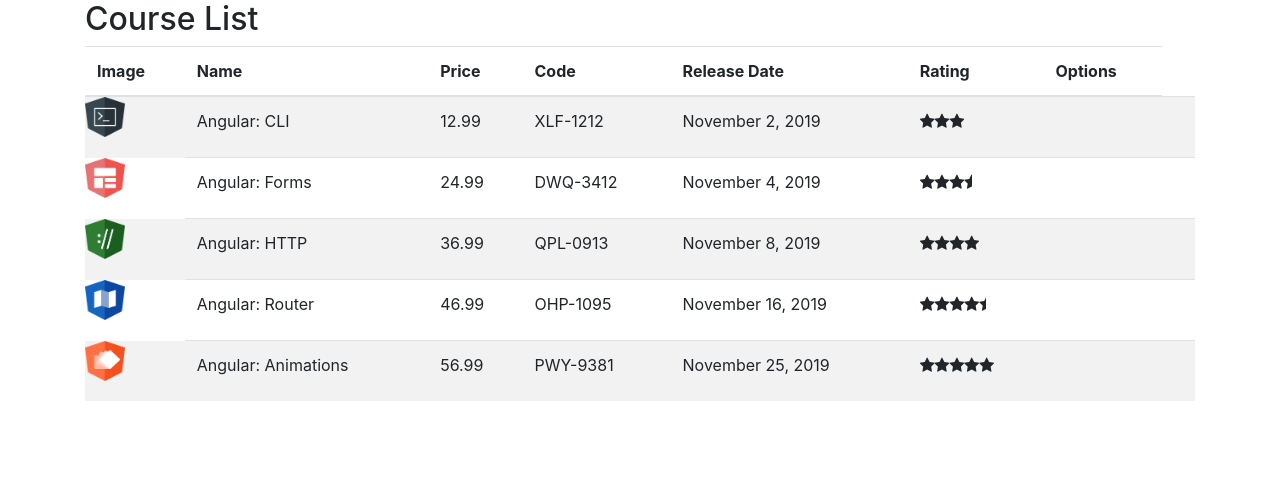
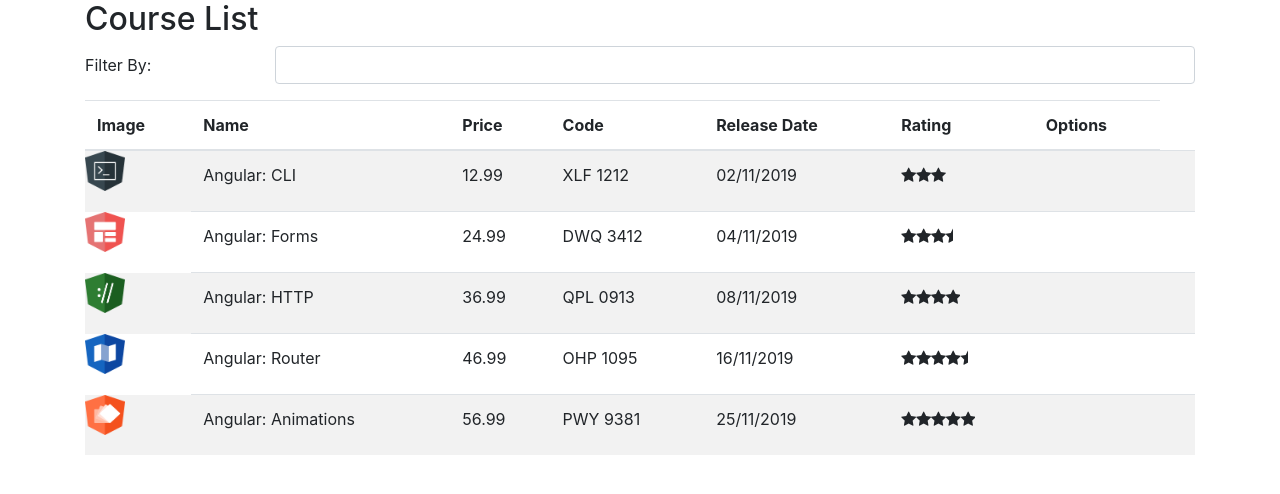
Before and after one commit to TiagoGIM/course-manager-Angular-DIOBootCamp, an Angular app: page / in a window 1280 px wide. Shown: the top 494 px of the page. Built offline with nearby package versions, Linux system fonts and the light colour scheme.

Commit message:
criação de um data pipe para exemplificar o seu uso na pratica

```diff
--- a/src/courses/course-list.component.html
+++ b/src/courses/course-list.component.html
@@ -1,4 +1,12 @@
 <h2> Course List </h2>
+
+<div class ="form-group row">
+    <label class="col-sm-2 col-form-label"> Filter By: </label>
+    <div class="col-sm-10">
+        <input [(ngModel)]="filter" class="form-control">
+    </div>
+</div>
+
 <table class="table table-striped">
     <thead>
         <tr>
@@ -12,13 +20,13 @@
         </tr>
     </thead>
     <tbody>
-        <tr *ngFor="let c of courses">
+        <tr *ngFor="let c of filteredCourses">
             <img [src]='c.imageUrl'  width="40" height="40"  >
 
             <td>{{c.name}}</td>
             <td>{{c.price}}</td>
-            <td>{{c.code}}</td>
-            <td>{{c.releaseDate}}</td>
+            <td>{{c.code | replace: '-' : ' ' }}</td>
+            <td>{{c.releaseDate | date: 'dd/MM/yyyy'}}</td>
             <td>
                 <app-star [rating]="c.rating" ></app-star>
             </td>
--- a/src/courses/course-list.component.ts
+++ b/src/courses/course-list.component.ts
@@ -1,5 +1,8 @@
 import {Component, OnInit} from '@angular/core';
 import { Course } from './course';
+import { CourseService } from './course.service';
+
+
 
 @Component({
     selector :'app-course-list',
@@ -7,67 +10,30 @@ import { Course } from './course';
 })
 
 export class CourseListComponent implements OnInit {
-    courses: Course[] = [];
+
+    filteredCourses: Course[] = [];
+
+    _courses: Course[] = [];
+
+    _filterBy :string;
+    // A maneira que o Angula faz a injeção é atraves de construtores.
+    constructor(private courseService:  CourseService){ }
     // metodo que  starta assim que o componente é iniciado
     ngOnInit(): void {
-        this.courses = [
-           {
-                id: 1,
-                name: 'Angular: CLI',
-                releaseDate: 'November 2, 2019',
-                description: 'Neste curso, os alunos irão obter um grande conhecimento nos principais recursos do CLI.',
-                duration: 120,
-                code: 'XLF-1212',
-                rating: 3,
-                price: 12.99,
-                imageUrl: '/assets/images/cli.png',
-            },
-            {
-                id: 2,
-                name: 'Angular: Forms',
-                releaseDate: 'November 4, 2019',
-                description: 'Neste curso, os alunos irão obter um conhecimento aprofundado sobre os recursos disponíveis no módulo de Forms.',
-                duration: 80,
-                code: 'DWQ-3412',
-                rating: 3.5,
-                price: 24.99,
-                imageUrl: '/assets/images/forms.png',
-            },
-            {
-                id: 3,
-                name: 'Angular: HTTP',
-                releaseDate: 'November 8, 2019',
-                description: 'Neste curso, os alunos irão obter um conhecimento aprofundado sobre os recursos disponíveis no módulo de HTTP.',
-                duration: 80,
-                code: 'QPL-0913',
-                rating: 4.0,
-                price: 36.99,
-                imageUrl: '/assets/images/http.png',
-            },
-            {
-                id: 4,
-                name: 'Angular: Router',
-                releaseDate: 'November 16, 2019',
-                description: 'Neste curso, os alunos irão obter um conhecimento aprofundado sobre os recursos disponíveis no módulo de Router.',
-                duration: 80,
-                code: 'OHP-1095',
-                rating: 4.5,
-                price: 46.99,
-                imageUrl: '/assets/images/router.png',
-            },
-            {
-                id: 5,
-                name: 'Angular: Animations',
-                releaseDate: 'November 25, 2019',
-                description: 'Neste curso, os alunos irão obter um conhecimento aprofundado sobre os recursos disponíveis sobre Animation.',
-                duration: 80,
-                code: 'PWY-9381',
-                rating: 5,
-                price: 56.99,
-                imageUrl: '/assets/images/animations.png',
-            }
-        ]
+        this._courses = this.courseService.retriveAll();
+        this.filteredCourses = this.courseService.retriveAll();
     }
-    //propriedade array do tipo Course.
-
+    //vamos usar o get e o set para acessar o input forms e fazer pesquisas rapidas.
+    set filter( value : string) {
+        this._filterBy = value;
+        //ao fazer qualquer pesquisa ele ja ira procurar com as letras iniciais. por isso o  "> 1"
+        this.filteredCourses = this._courses.filter(
+            (course : Course ) => course.name
+            .toLocaleLowerCase()
+                .indexOf(this._filterBy
+                    .toLocaleLowerCase()) > -1);
+    }
+    get filter() {
+        return this._filterBy;
+    }
 }
--- /dev/null
+++ b/src/courses/course.service.ts
@@ -0,0 +1,69 @@
+import { Injectable } from '@angular/core';
+import { Course } from './course';
+// este modulo é responsavel pela injeção de dependencia, não é indicado fazer edição de variaveis dentro dele.
+// faça chamadas ou use variaveis estaticas.
+@Injectable({
+    providedIn:'root'
+})
+export class CourseService{
+    retriveAll(): Course[]{
+        return COURSES;
+    }
+}
+    var COURSES : Course[] = [
+        {
+             id: 1,
+             name: 'Angular: CLI',
+             releaseDate: 'November 2, 2019',
+             description: 'Neste curso, os alunos irão obter um grande conhecimento nos principais recursos do CLI.',
+             duration: 120,
+             code: 'XLF-1212',
+             rating: 3,
+             price: 12.99,
+             imageUrl: '/assets/images/cli.png',
+         },
+         {
+             id: 2,
+             name: 'Angular: Forms',
+             releaseDate: 'November 4, 2019',
+             description: 'Neste curso, os alunos irão obter um conhecimento aprofundado sobre os recursos disponíveis no módulo de Forms.',
+             duration: 80,
+             code: 'DWQ-3412',
+             rating: 3.5,
+             price: 24.99,
+             imageUrl: '/assets/images/forms.png',
+         },
+         {
+             id: 3,
+             name: 'Angular: HTTP',
+             releaseDate: 'November 8, 2019',
+             description: 'Neste curso, os alunos irão obter um conhecimento aprofundado sobre os recursos disponíveis no módulo de HTTP.',
+             duration: 80,
+             code: 'QPL-0913',
+             rating: 4.0,
+             price: 36.99,
+             imageUrl: '/assets/images/http.png',
+         },
+         {
+             id: 4,
+             name: 'Angular: Router',
+             releaseDate: 'November 16, 2019',
+             description: 'Neste curso, os alunos irão obter um conhecimento aprofundado sobre os recursos disponíveis no módulo de Router.',
+             duration: 80,
+             code: 'OHP-1095',
+             rating: 4.5,
+             price: 46.99,
+             imageUrl: '/assets/images/router.png',
+         },
+         {
+             id: 5,
+             name: 'Angular: Animations',
+             releaseDate: 'November 25, 2019',
+             description: 'Neste curso, os alunos irão obter um conhecimento aprofundado sobre os recursos disponíveis sobre Animation.',
+             duration: 80,
+             code: 'PWY-9381',
+             rating: 5,
+             price: 56.99,
+             imageUrl: '/assets/images/animations.png',
+         }
+     ]
--- /dev/null
+++ b/src/pipes/replace.pipe.ts
@@ -0,0 +1,15 @@
+import {Pipe, PipeTransform } from '@angular/core';
+
+@Pipe({
+    name : 'replace'
+})
+export class ReplacePipe implements PipeTransform {
+
+    // transforme é o metodo que aplica o pipe
+    transform( value :string, char: string,valueToReplace: string) {
+        // value é nossa variavel-interpolada em questao
+        // char é nosso tokem de separação
+        // VTR é pelo que queremos subistituir
+        return value.replace(char, valueToReplace);
+    }
+}
```
Also changed, not shown: src/app/app.module.ts (+6 -2 lines).
